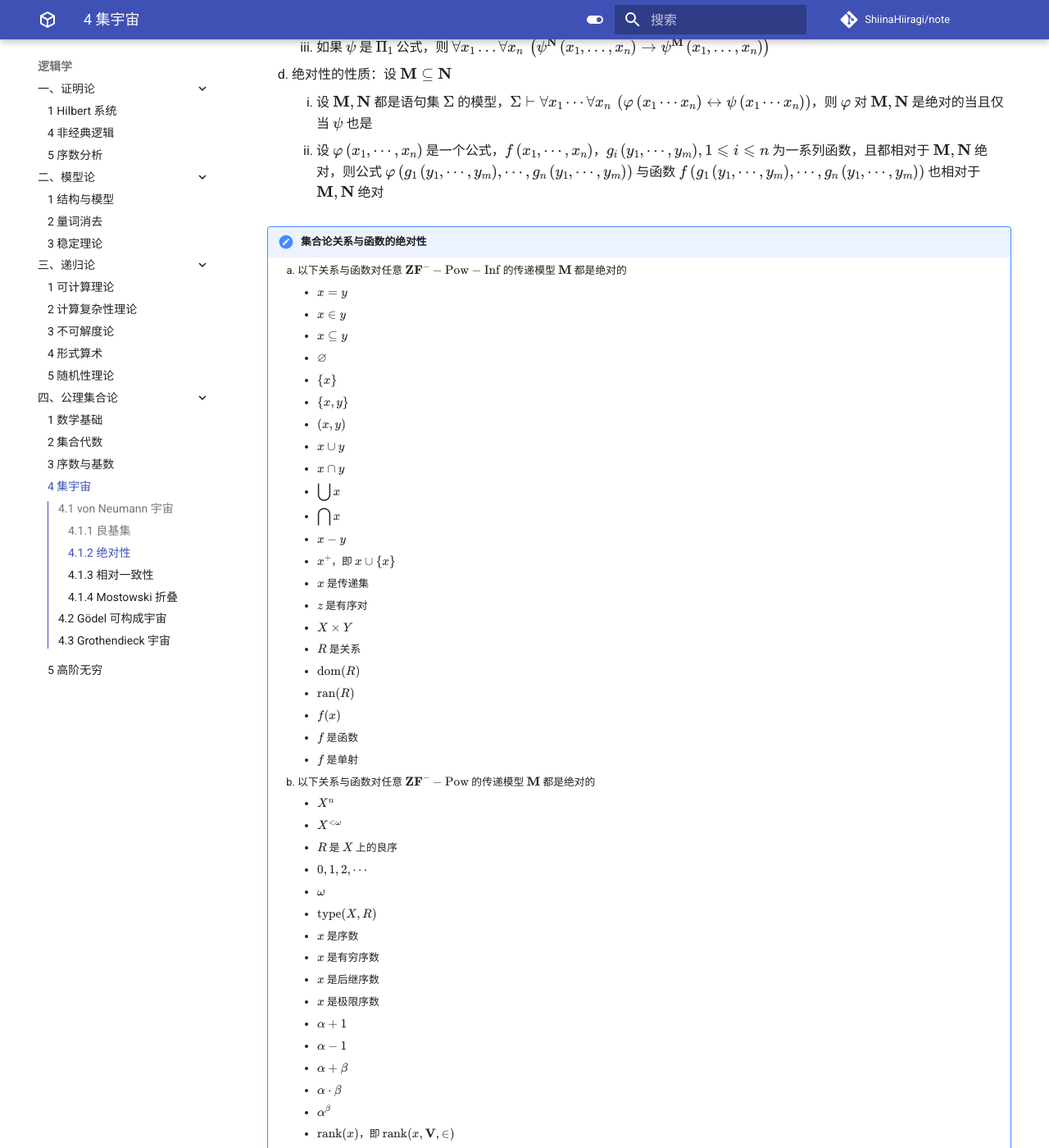
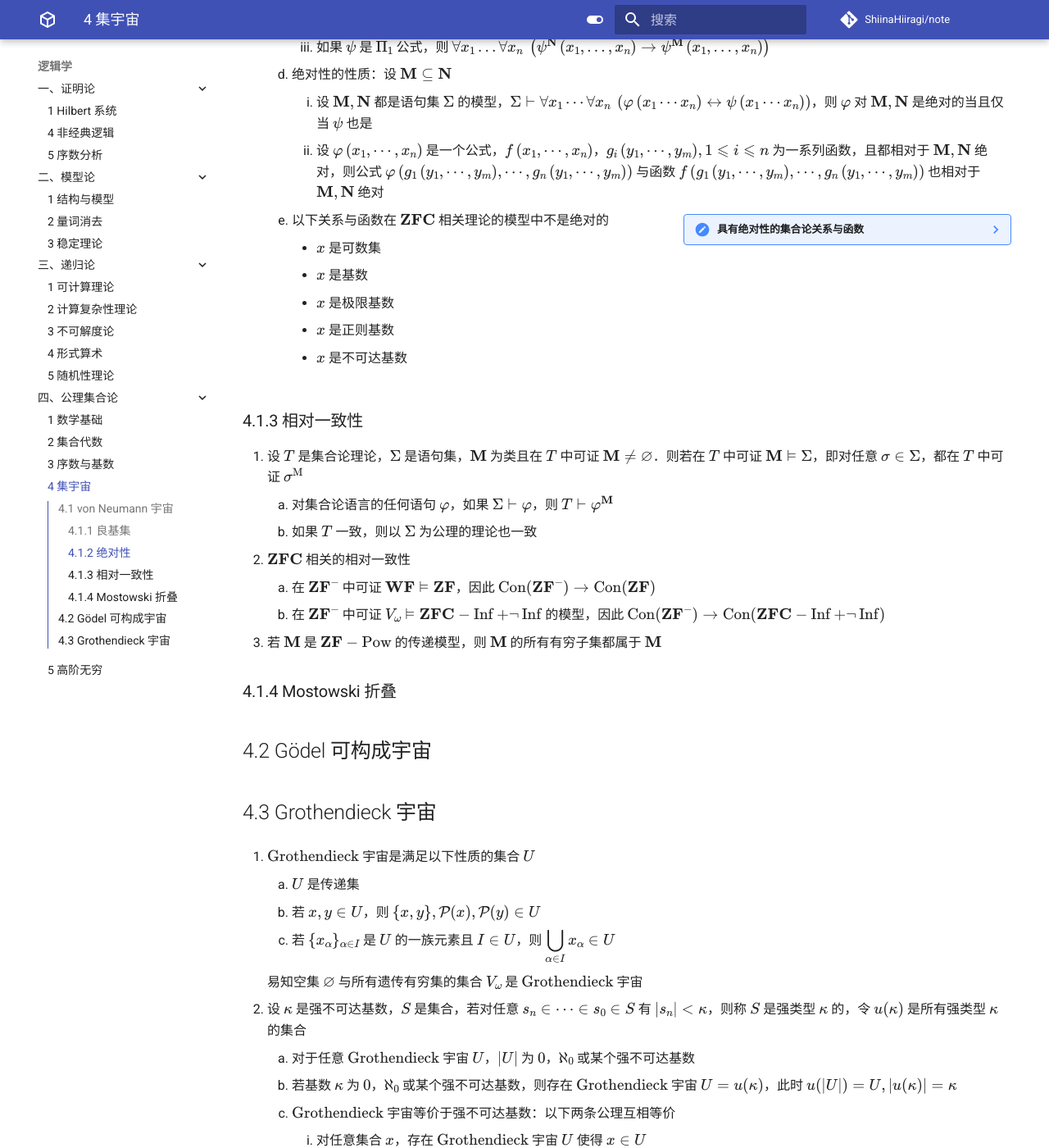
Before and after one commit to ShiinaHiiragi/note, an MkDocs documentation site: the page built from docs/logic/set/univ.md, in a window 1280 px wide and 1400 px high, scrolled down 2402 px. Shown: the whole window at 82% size. Built offline with MkDocs 1.6.1 and Material for MkDocs 9.7.7, drawn with Linux system fonts in a browser that asks for light colours; comment, search, counter and statistics services are not loaded; some of the changed text lies outside the part shown.

Commit message:
add collapsed note

```diff
--- a/docs/logic/set/univ.md
+++ b/docs/logic/set/univ.md
@@ -70,61 +70,62 @@
         1. 设 $\mathbf{M}, \mathbf{N}$ 都是语句集 $\Sigma$ 的模型，$\Sigma \vdash \forall x_{1} \cdots \forall x_{n} \ \left(\varphi\left(x_{1} \cdots x_{n}\right) \leftrightarrow \psi\left(x_{1} \cdots x_{n}\right)\right)$，则 $\varphi$ 对 $\mathbf{M}, \mathbf{N}$ 是绝对的当且仅当 $\psi$ 也是
         2. 设 $\varphi\left(x_{1}, \cdots, x_{n}\right)$ 是一个公式，$f\left(x_{1}, \cdots, x_{n}\right)$，$g_{i}\left(y_{1}, \cdots, y_{m}\right), 1 \leqslant i \leqslant n$ 为一系列函数，且都相对于 $\mathbf{M}, \mathbf{N}$ 绝对，则公式 $\varphi\left(g_{1}\left(y_{1}, \cdots, y_{m}\right), \cdots, g_{n}\left(y_{1}, \cdots, y_{m}\right)\right)$ 与函数 $f\left(g_{1}\left(y_{1}, \cdots, y_{m}\right), \cdots, g_{n}\left(y_{1}, \cdots, y_{m}\right)\right)$ 也相对于 $\mathbf{M}, \mathbf{N}$ 绝对
 
-    !!! note "集合论关系与函数的绝对性"
-        3. 以下关系与函数对任意 $\mathbf{ZF}^{-}-\mathrm{Pow}-\mathrm{Inf}$ 的传递模型 $\mathbf{M}$ 都是绝对的
-            - $x = y$
-            - $x \in y$
-            - $x \subseteq y$
-            - $\varnothing$
-            - $\{x\}$
-            - $\{x, y\}$
-            - $(x, y)$
-            - $x \cup y$
-            - $x \cap y$
-            - ${\displaystyle \bigcup x}$
-            - ${\displaystyle \bigcap x}$
-            - $x - y$
-            - $x^{+}$，即 $x \cup\{x\}$
-            - $x$ 是传递集
-            - $z$ 是有序对
-            - $X \times Y$
-            - $R$ 是关系
-            - $\operatorname{dom}(R)$
-            - $\operatorname{ran}(R)$
-            - $f(x)$
-            - $f$ 是函数
-            - $f$ 是单射
-        4. 以下关系与函数对任意 $\mathbf{ZF}^{-}-\mathrm{Pow}$ 的传递模型 $\mathbf{M}$ 都是绝对的
-            - $X^n$
-            - $X^{<\omega}$
-            - $R$ 是 $X$ 上的良序
-            - $0,1,2, \cdots$
-            - $\omega$
-            - $\operatorname{type}(X, R)$
-            - $x$ 是序数
-            - $x$ 是有穷序数
-            - $x$ 是后继序数
-            - $x$ 是极限序数
-            - $\alpha + 1$
-            - $\alpha - 1$
-            - $\alpha + \beta$
-            - $\alpha \cdot \beta$
-            - $\alpha^{\beta}$
-            - $\operatorname{rank}(x)$，即 $\operatorname{rank}(x, \mathbf{V}, \in)$
-            - $\operatorname{trcl}(x)$
-            - $x$ 是有穷的
-        5. 以下关系与函数在 $\mathbf{ZFC}$ 相关理论的模型中**不是**绝对的
-            - $x$ 是可数集
-            - $x$ 是基数
-            - $x$ 是极限基数
-            - $x$ 是正则基数
-            - $x$ 是不可达基数
+        ??? note inline end "具有绝对性的集合论关系与函数"
+            1. 以下定义对任意 $\mathbf{ZF}^{-}-\mathrm{Pow}-\mathrm{Inf}$ 的传递模型 $\mathbf{M}$ 都是绝对的
+                - $x = y$
+                - $x \in y$
+                - $x \subseteq y$
+                - $\varnothing$
+                - $\{x\}$
+                - $\{x, y\}$
+                - $(x, y)$
+                - $x \cup y$
+                - $x \cap y$
+                - ${\displaystyle \bigcup x}$
+                - ${\displaystyle \bigcap x}$
+                - $x - y$
+                - $x^{+}$，即 $x \cup\{x\}$
+                - $x$ 是传递集
+                - $z$ 是有序对
+                - $X \times Y$
+                - $R$ 是关系
+                - $\operatorname{dom}(R)$
+                - $\operatorname{ran}(R)$
+                - $f(x)$
+                - $f$ 是函数
+                - $f$ 是单射
+            2. 以下定义对任意 $\mathbf{ZF}^{-}-\mathrm{Pow}$ 的传递模型 $\mathbf{M}$ 都是绝对的
+                - $X^n$
+                - $X^{<\omega}$
+                - $R$ 是 $X$ 上的良序
+                - $0,1,2, \cdots$
+                - $\omega$
+                - $\operatorname{type}(X, R)$
+                - $x$ 是序数
+                - $x$ 是有穷序数
+                - $x$ 是后继序数
+                - $x$ 是极限序数
+                - $\alpha + 1$
+                - $\alpha - 1$
+                - $\alpha + \beta$
+                - $\alpha \cdot \beta$
+                - $\alpha^{\beta}$
+                - $\operatorname{rank}(x)$，即 $\operatorname{rank}(x, \mathbf{V}, \in)$
+                - $\operatorname{trcl}(x)$
+                - $x$ 是有穷的
+
+    5. 以下关系与函数在 $\mathbf{ZFC}$ 相关理论的模型中不是绝对的
+        - $x$ 是可数集
+        - $x$ 是基数
+        - $x$ 是极限基数
+        - $x$ 是正则基数
+        - $x$ 是不可达基数
 
 ### 4.1.3 相对一致性
 1. 设 $T$ 是集合论理论，$\Sigma$ 是语句集，$\mathbf{M}$ 为类且在 $T$ 中可证 $\mathbf{M} \neq \varnothing$．则若在 $T$ 中可证 $\mathbf{M} \vDash \Sigma$，即对任意 $\sigma \in \Sigma$，都在 $T$ 中可证 $\sigma^{\mathrm{M}}$
     1. 对集合论语言的任何语句 $\varphi$，如果 $\Sigma \vdash \varphi$，则 $T \vdash \varphi^{\mathbf{M}}$
     2. 如果 $T$ 一致，则以 $\Sigma$ 为公理的理论也一致
-2. 相对一致性
+2. $\mathbf{ZFC}$ 相关的相对一致性
     1. 在 $\mathbf{ZF}^{-}$ 中可证 $\mathbf{WF} \vDash \mathbf{ZF}$，因此 $\operatorname{Con}(\mathbf{ZF}^{-}) \to \operatorname{Con}(\mathbf{ZF})$
     2. 在 $\mathbf{ZF}^{-}$ 中可证 $V_{\omega} \vDash \mathbf{ZFC}-\operatorname{Inf}+\neg \operatorname{Inf}$ 的模型，因此 $\operatorname{Con}(\mathbf{ZF}^{-}) \to \operatorname{Con}(\mathbf{ZFC}-\operatorname{Inf}+\neg \operatorname{Inf})$
 3. 若 $\mathbf{M}$ 是 $\mathbf{ZF}-\mathrm{Pow}$ 的传递模型，则 $\mathbf{M}$ 的所有有穷子集都属于 $\mathbf{M}$
@@ -144,6 +145,13 @@
 2. 设 $\kappa$ 是强不可达基数，$S$ 是集合，若对任意 $s_n \in \cdots \in s_0 \in S$ 有 $|s_n| < \kappa$，则称 $S$ 是强类型 $\kappa$ 的，令 $u(\kappa)$ 是所有强类型 $\kappa$ 的集合
     1. 对于任意 $\text{Grothendieck}$ 宇宙 $U$，$|U|$ 为 $0$，$\aleph_0$ 或某个强不可达基数
     2. 若基数 $\kappa$ 为 $0$，$\aleph_0$ 或某个强不可达基数，则存在 $\text{Grothendieck}$ 宇宙 $U = u(\kappa)$，此时 $u(|U|) = U, |u(\kappa)| = \kappa$
-    3. $\text{Grothendieck}$ 宇宙等价于强不可达基数：以下公理等价
+    3. $\text{Grothendieck}$ 宇宙等价于强不可达基数：以下两条公理互相等价
         1. 对任意集合 $x$，存在 $\text{Grothendieck}$ 宇宙 $U$ 使得 $x \in U$
         2. 对任意基数 $\kappa$，存在强不可达基数 $\lambda$ 有 $\lambda > \kappa$
+
+<style>
+.md-typeset details.inline {
+    width: 20rem;
+    margin-top: 4.75px;
+}
+</style>
```
